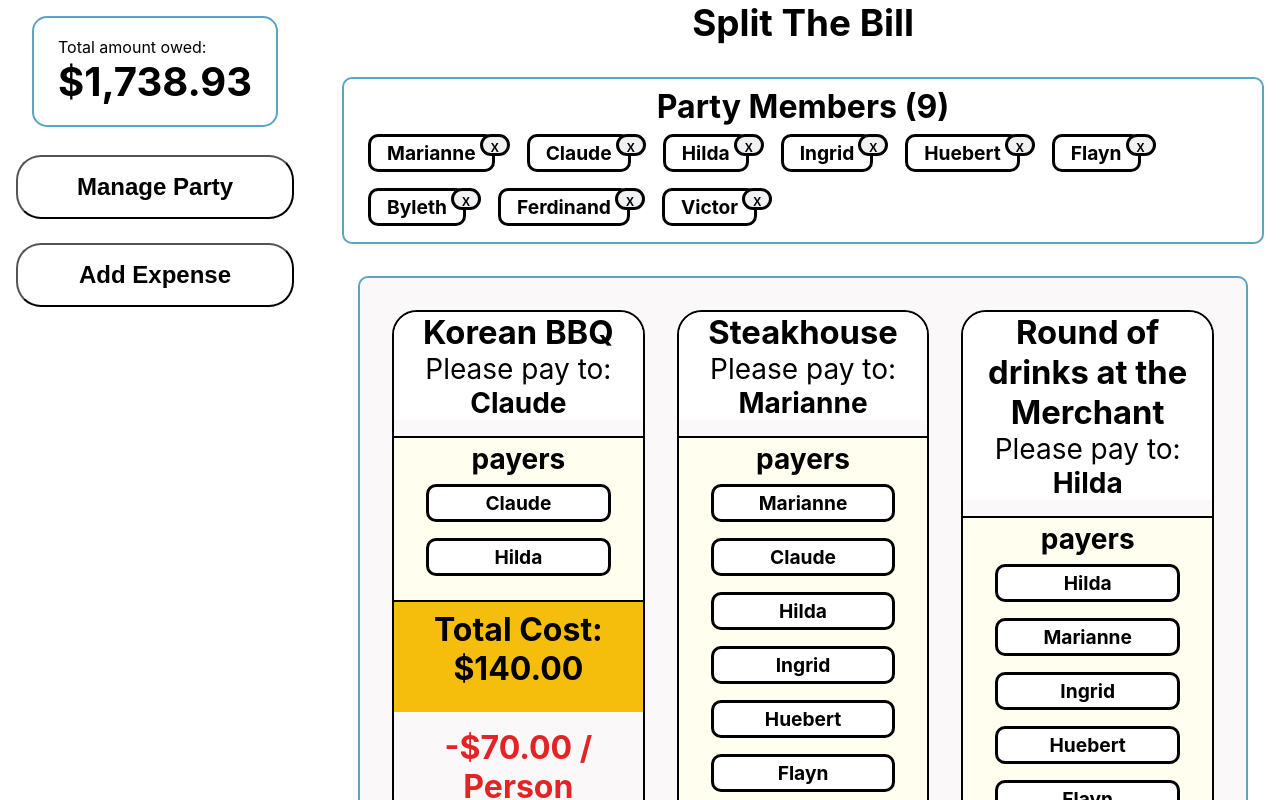
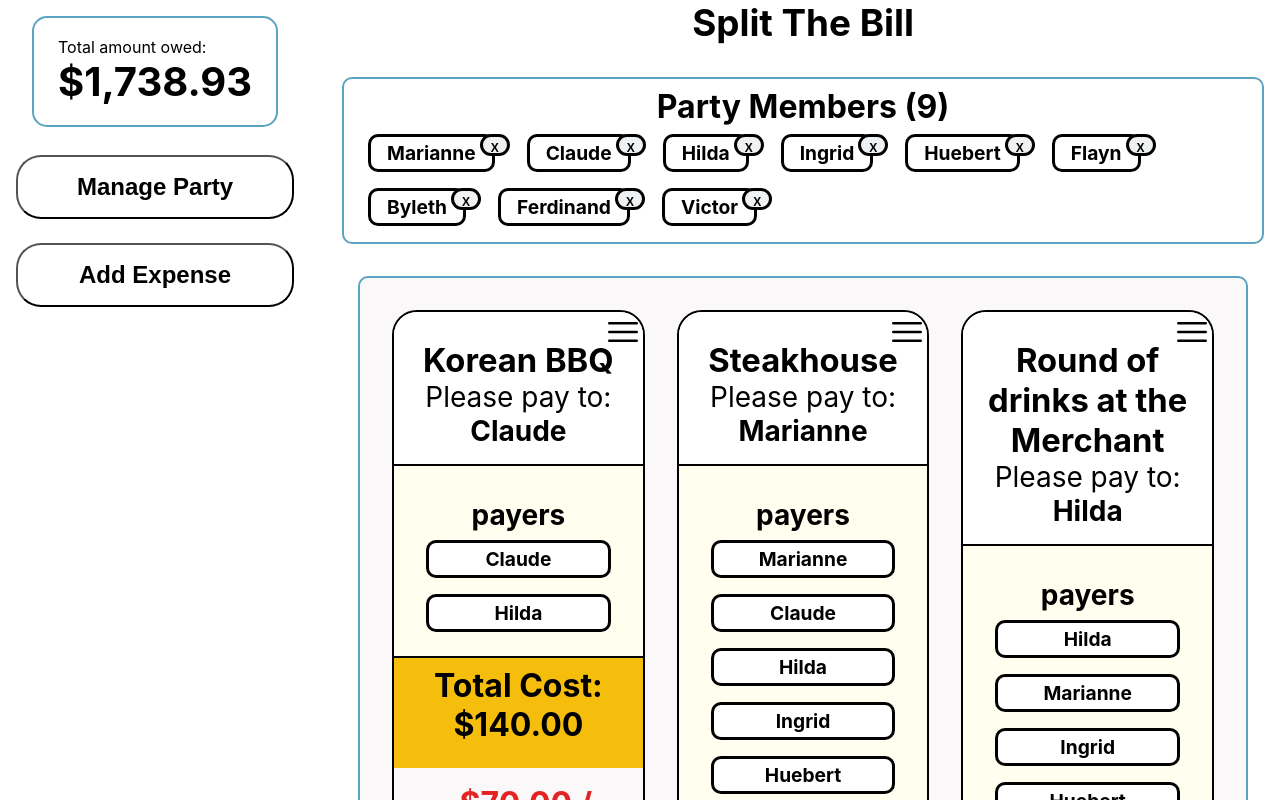
Before and after one commit to WesloTheWeb/SplitBillApp, a React (Create React App) app: page / in a window 1280 px wide. Shown: the top 800 px of the page. Built offline with nearby package versions, Linux system fonts and the light colour scheme.

Commit message:
Structure for menu CSS and mouseleave to open and close

```diff
--- a/src/containers/ActivityItem/ActivityItem.js
+++ b/src/containers/ActivityItem/ActivityItem.js
@@ -1,11 +1,45 @@
-import React from 'react';
+import { React, useState } from 'react';
 import NameTag from '../../components/NameTag/NameTag';
 import classes from './ActivityItem.module.scss';
 
-const { activityContainer, headerRow, participantsRow, totalExpenseRow, dividedSumRow } = classes;
+const { activityContainer, headerRow, participantsRow, totalExpenseRow, dividedSumRow, menuIcon, menu } = classes;
 
-const ActivityItem = ({ title, personPaid, payers, cost, payNames }) => (
-    <div className={activityContainer}>
+const ActivityItem = ({ title, personPaid, payers, cost }) => {
+    const [menuOpen, isMenuOpen] = useState(false);
+
+
+    const menuHandler = () => {
+        isMenuOpen(!menuOpen);
+    }
+
+    const moveCloseHandler = () => {
+        isMenuOpen(false)
+    }
+
+    return (
+        <div
+            className={activityContainer}
+            onMouseLeave={moveCloseHandler}
+        >
+            <div
+                className={menuIcon}
+                onClick={menuHandler}
+            >
+                <svg xmlns="http://www.w3.org/2000/svg" fill="none" viewBox="0 0 24 24" strokeWidth={1.5} stroke="currentColor" className="w-6 h-6">
+                    <path strokeLinecap="round" strokeLinejoin="round" d="M3.75 6.75h16.5M3.75 12h16.5m-16.5 5.25h16.5" />
+                </svg>
+            </div>
+            {
+                menuOpen ? (
+                    <section className={menu}>
+                        <button>Edit</button>
+                        <button>Delete</button>
+                    </section>
+                )
+                    : null
+            }
+
+
             <section className={headerRow}>
                 <h3>{title}</h3>
                 <span>Please pay to: <b>{personPaid}</b></span>
@@ -29,6 +63,7 @@ const ActivityItem = ({ title, personPaid, payers, cost, payNames }) => (
                 -${(cost / payers.length).toFixed(2)} / Person
             </section>
         </div>
-);
+    )
+};
 
 export default ActivityItem;
--- a/src/containers/ActivityItem/ActivityItem.module.scss
+++ b/src/containers/ActivityItem/ActivityItem.module.scss
@@ -1,6 +1,7 @@
 @import '../../variables.scss';
 
 .activityContainer {
+    position: relative;
     border: 2px solid #000;
     border-radius: 25px;
     text-align: center;
@@ -11,12 +12,13 @@
 
     h3, h4 {
         margin: 0;
+        padding-top: 1.75rem;
     }
 
     span {
         display: block;
         font-weight: normal;
-        margin-bottom: 1rem;
+        padding-bottom: 1rem;
     }
 }
 
@@ -53,3 +55,43 @@
     padding: 1rem;
     font-size: 2rem;
 }
+
+.menuIcon {
+    position: absolute;
+    top: 0;
+    right: 0;
+    font-size: 1rem;
+
+    svg {
+        height: 2.5rem;
+
+        &:hover {
+            cursor: pointer;
+        }
+    }
+}
+
+.menu {
+    position: absolute;
+    right: 0;
+    top: 2.5rem;
+    background-color: $white;
+    color: $gold;
+    border: solid 1px #000;
+    // padding: 1rem;
+    // height: 3rem;
+    // width: 5rem;
+
+    div:hover {
+        cursor: pointer;
+        border-bottom: 2px solid #000;
+    }
+
+    button {
+        border-radius: 0;
+        font-size: 1rem;
+        display: block;
+        border: none;
+        width: 100%;
+    }
+}
--- a/src/containers/Expenses/Expenses.js
+++ b/src/containers/Expenses/Expenses.js
@@ -21,7 +21,6 @@ const Expenses = () => {
                         personPaid={activity.personBeingPaid}
                         cost={activity.cost}
                         payers={activity.payers}
-                        payNames
                     />
                 )
             })}
```
Lines whose indentation alone changed are shown as unchanged.
